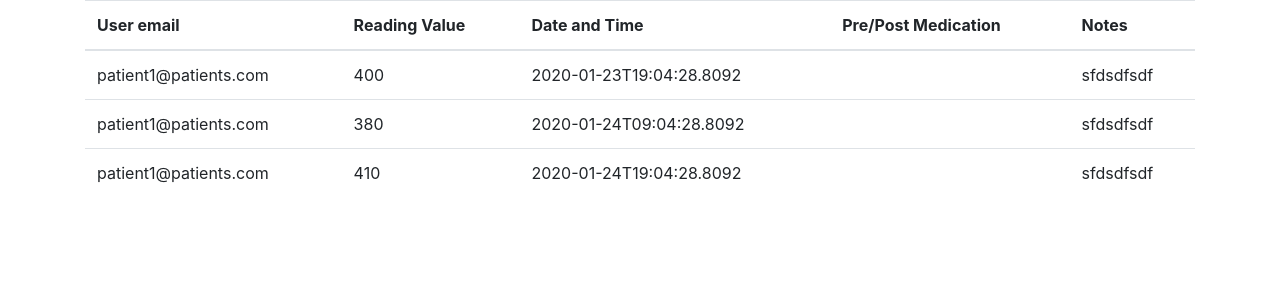
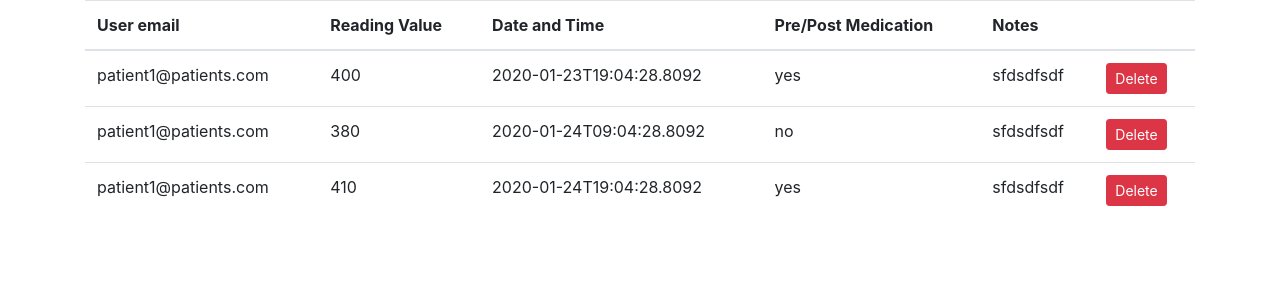
Before and after one commit to DianaWalsh19/finalProject, a React (Create React App) app: page / in a window 1280 px wide. Shown: the top 300 px of the page. Built offline with nearby package versions, Linux system fonts and the light colour scheme.

Commit message:
delete button has been created and reading is being passed correctly

```diff
--- a/src/components/readings.jsx
+++ b/src/components/readings.jsx
@@ -5,6 +5,11 @@ class Readings extends Component {
     state = {
         readings: getReadings()
      }
+
+    handleDelete = reading => {
+        console.log(reading); //checkpoint
+    };
+
     render() {
         return <table className="table">
             <thead>
@@ -14,16 +19,20 @@ class Readings extends Component {
                     <th>Date and Time</th>
                     <th>Pre/Post Medication</th>
                     <th>Notes</th>
+                    <th></th>
                 </tr>
             </thead>
             <tbody>
                 {this.state.readings.map(reading => (
-                    <tr>
+                    <tr key={reading._id}>
                         <td>{reading.user.email}</td>
                         <td>{reading.value}</td>
                         <td>{reading.dateTime}</td>
                         <td>{reading.preMed}</td>
                         <td>{reading.notes}</td>
+                        <td><button
+                            onClick={ () => this.handleDelete(reading)}
+                            className="btn btn-danger btn-sm">Delete</button></td>
                     </tr>
                 ))}
             </tbody>
--- a/src/services/fakeReadingService.js
+++ b/src/services/fakeReadingService.js
@@ -5,7 +5,7 @@ const readings = [
         _id: "5sdf6s65f55afdsdf2020",
         user: { _id: "5sdf6s65f55afcccd2001", email: "patient1@patients.com"},
         value: 400,
-        preMed: true,
+        preMed: "yes",
         dateTime: "2020-01-23T19:04:28.8092",
         notes: "sfdsdfsdf"
     },
@@ -14,7 +14,7 @@ const readings = [
         _id: "5sdf6s65f55afdsdf2021",
         user: { _id: "5sdf6s65f55afcccd2001", email: "patient1@patients.com"},
         value: 380,
-        preMed: false,
+        preMed: "no",
         dateTime: "2020-01-24T09:04:28.8092",
         notes: "sfdsdfsdf"
     },
@@ -23,7 +23,7 @@ const readings = [
         _id: "5sdf6s65f55afdsdf2022",
         user: { _id: "5sdf6s65f55afcccd2001", email: "patient1@patients.com"},
         value: 410,
-        preMed: true,
+        preMed: "yes",
         dateTime: "2020-01-24T19:04:28.8092",
         notes: "sfdsdfsdf"
     }
```
